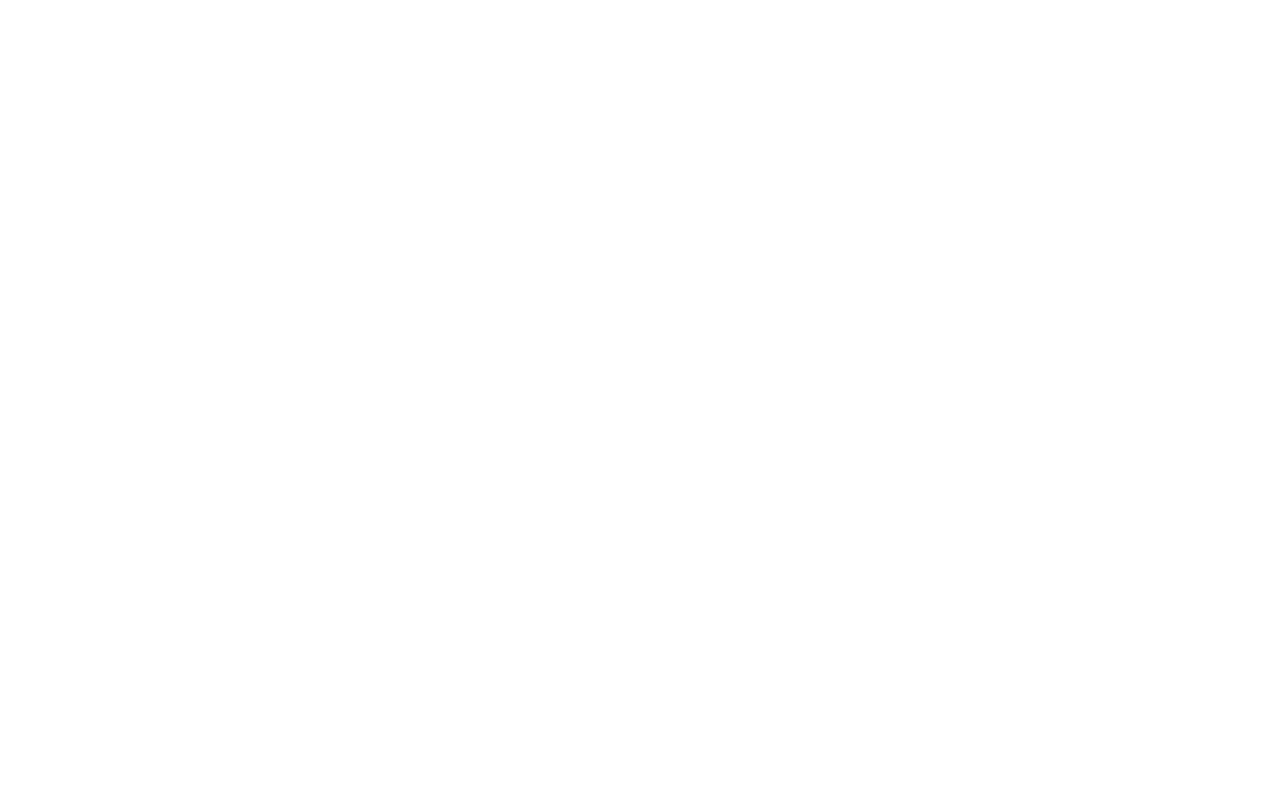
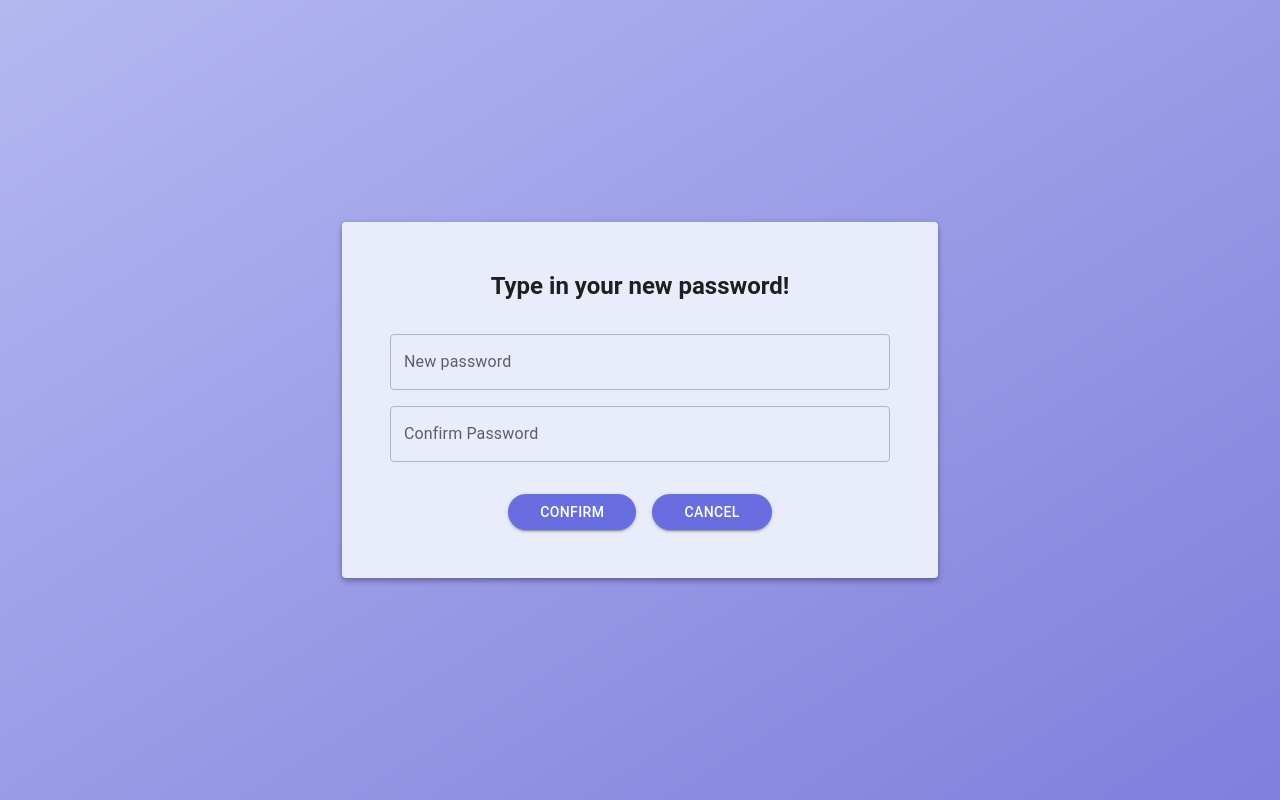
Before and after one commit to JordanovaAntoaneta/uiktp-frontend, a React (Create React App) app: page /reset-password in a window 1280 px wide. Before the commit this address had no page. Built offline with nearby package versions, Linux system fonts and the light colour scheme; a web font is replaced by a local one.

Commit message:
Created a basic reset password page

```diff
--- a/src/App.tsx
+++ b/src/App.tsx
@@ -16,7 +16,7 @@
 import QuizProfDetailsPage from './components/QuizProfDetailsPage';
 import QuizesStudentPage from './components/QuizesStudentPage';
 import InvitesPage from './components/InvitesPage';
-import ForgotPasswordPage from './components/ForgotPasswordPage';
+import ResetPasswordPage from './components/ResetPasswordPage';
 
 function App() {
   return (
@@ -36,7 +36,7 @@
         <Route path="/quiz-created" element={<QuizCreatedPage />} />
         <Route path="/quiz-prof-details" element={<QuizProfDetailsPage />} />
         <Route path="/my-invites" element={<InvitesPage />} />
-        <Route path="/forgot-password" element={<ForgotPasswordPage />} />
+        <Route path="/reset-password" element={<ResetPasswordPage />} />
       </Routes>
     </div>
   );
--- a/src/components/ForgotPasswordPage.tsx
+++ /dev/null
@@ -1,11 +0,0 @@
-import React from "react";
-
-const ForgotPasswordPage: React.FC = () => {
-    return (
-        <div className="forgot-password-page">
-
-        </div>
-    );
-}
-
-export default ForgotPasswordPage;
--- a/src/components/LogInUser.tsx
+++ b/src/components/LogInUser.tsx
@@ -164,7 +164,49 @@
                                 <u><b>Register</b></u>
                             </Button>
                         </Typography>
-                        <Button onClick={() => navigate('/forgot-password')} sx={{ display: 'flex', justifyContent: 'center', textTransform: "capitalize", fontSize: '0.8rem' }}>
+                        <Button
+                            onClick={() => {
+                                if (!formData.email.trim()) {
+                                    setSnackbar({
+                                        open: true,
+                                        message: 'Fill in the email field.',
+                                        severity: 'warning'
+                                    });
+                                    return;
+                                }
+                                const handleConfirm = async () => {
+                                    try {
+                                        const accessToken = localStorage.getItem("accessToken");
+                                        if (!accessToken) return null;
+
+                                        const response = await fetch("http://localhost:8090/api/v1/User/forgot-password", {
+                                            method: 'POST',
+                                            headers: { 'Content-Type': 'application/json' },
+                                            body: JSON.stringify(formData.email)
+                                        });
+
+                                        if (!response.ok) {
+                                            const errorData = await response.json();
+
+                                            if (errorData?.errors) {
+                                                const allErrors = Object.values(errorData.errors).flat().join(' ');
+                                                throw new Error(allErrors);
+                                            }
+
+                                            throw new Error(errorData.message || 'Forgot password failed');
+                                        }
+                                    } catch (error) {
+                                        console.error('Error during forgot password:', error);
+                                    }
+                                };
+                            }}
+                            sx={{
+                                display: 'flex',
+                                justifyContent: 'center',
+                                textTransform: "capitalize",
+                                fontSize: '0.8rem'
+                            }}
+                        >
                             <u><b>Forgot your password?</b></u>
                         </Button>
                     </Stack>
--- /dev/null
+++ b/src/components/ResetPasswordPage.tsx
@@ -0,0 +1,96 @@
+import { Box, Button, Paper, TextField, Typography } from "@mui/material";
+import React, { useState } from "react";
+import { useLocation, useNavigate } from "react-router-dom";
+
+const ResetPasswordPage: React.FC = () => {
+    const navigate = useNavigate();
+    const location = useLocation();
+    const email = (location.state as { email?: string })?.email || '';
+
+    const [newPassword, setNewPassword] = useState('');
+    const [confirmPassword, setConfirmPassword] = useState('');
+
+    const handleCancel = () => {
+        navigate('/login');
+    };
+
+    return (
+        <Box
+            sx={{
+                height: '100vh',
+                width: '100vw',
+                background: 'linear-gradient(to bottom right, #b4b8f0, #7f7fdd)',
+                display: 'flex',
+                justifyContent: 'center',
+                alignItems: 'center',
+            }}
+        >
+            <Paper
+                elevation={4}
+                sx={{
+                    padding: 6,
+                    backgroundColor: '#e9ecfb',
+                    width: '500px',
+                    textAlign: 'center',
+                }}
+            >
+                <Typography variant="h5" fontWeight="bold" mb={4}>
+                    Type in your new password!
+                </Typography>
+
+                <TextField
+                    fullWidth
+                    type="password"
+                    label="New password"
+                    variant="outlined"
+                    value={newPassword}
+                    onChange={(e) => setNewPassword(e.target.value)}
+                    sx={{ mb: 2 }}
+                />
+
+                <TextField
+                    fullWidth
+                    type="password"
+                    label="Confirm Password"
+                    variant="outlined"
+                    value={confirmPassword}
+                    onChange={(e) => setConfirmPassword(e.target.value)}
+                    sx={{ mb: 4 }}
+                />
+
+                <Box display="flex" justifyContent="center" gap={2}>
+                    <Button
+                        variant="contained"
+                        sx={{
+                            backgroundColor: '#686de0',
+                            borderRadius: '20px',
+                            px: 4,
+                            '&:hover': {
+                                backgroundColor: '#5a5ecf',
+                            },
+                        }}
+                    // onClick={}
+                    >
+                        Confirm
+                    </Button>
+                    <Button
+                        variant="contained"
+                        sx={{
+                            backgroundColor: '#686de0',
+                            borderRadius: '20px',
+                            px: 4,
+                            '&:hover': {
+                                backgroundColor: '#5a5ecf',
+                            },
+                        }}
+                        onClick={handleCancel}
+                    >
+                        Cancel
+                    </Button>
+                </Box>
+            </Paper>
+        </Box>
+    );
+}
+
+export default ResetPasswordPage;
```
